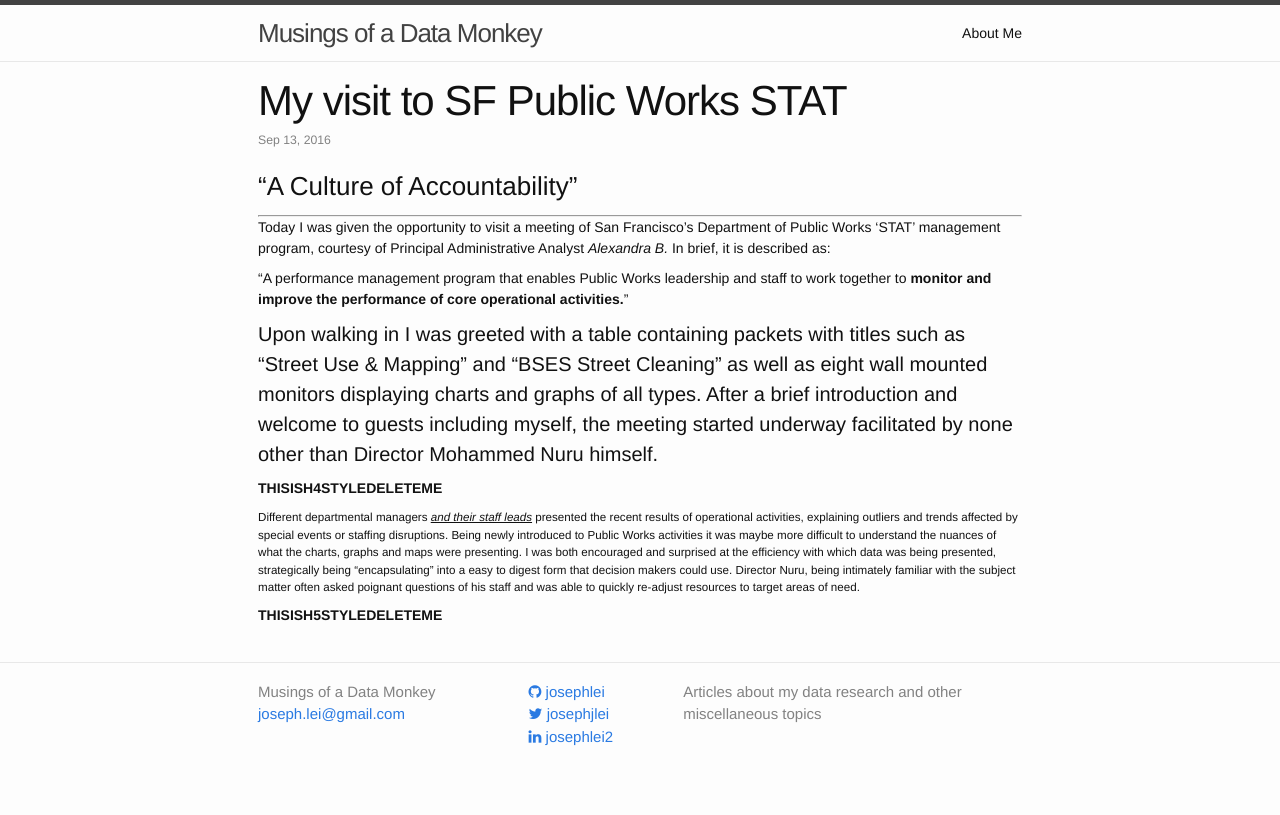
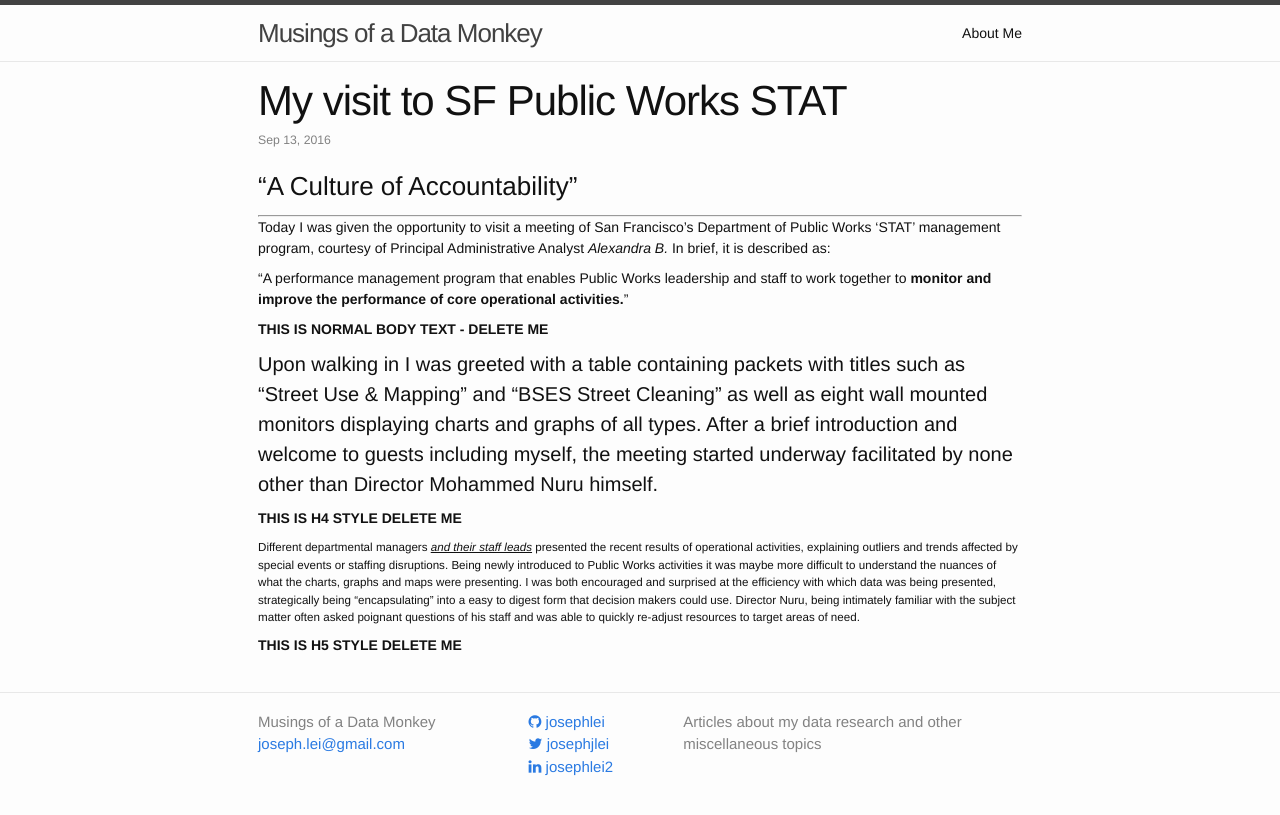
Before and after one commit to josephlei/jjl-website, a Jekyll site: the page built from _posts/2016-09-13-sfpwstat.markdown, in a window 1280 px wide. Shown: the top 815 px of the page. Built offline with Jekyll 4.4.1, drawn with Linux system fonts in a browser that asks for light colours; nearby versions of some CDN libraries.

Commit message:
STYLE TESTING

```diff
--- a/_posts/2016-09-13-sfpwstat.markdown
+++ b/_posts/2016-09-13-sfpwstat.markdown
@@ -7,6 +7,8 @@ published: true
 ---
 
 ### "A Culture of Accountability"
+
+
 ***
 
 
@@ -14,11 +16,12 @@ Today I was given the opportunity to visit a meeting of San Francisco's Departme
 
 "A performance management program that enables Public Works leadership and staff to work together to **monitor and improve the performance of core operational activities.**"
 
+**THIS IS NORMAL BODY TEXT - DELETE ME**
 
 #### Upon walking in I was greeted with a table containing packets with titles such as "Street Use & Mapping" and "BSES Street Cleaning" as well as eight wall mounted monitors displaying charts and graphs of all types. After a brief introduction and welcome to guests including myself, the meeting started underway facilitated by none other than Director Mohammed Nuru himself.
 
-**THISISH4STYLEDELETEME**
+**THIS IS H4 STYLE DELETE ME**
 
 ##### Different departmental managers *<u>and their staff leads</u>* presented the recent results of operational activities, explaining outliers and trends affected by special events or staffing disruptions. Being newly introduced to Public Works activities it was maybe more difficult to understand the nuances of what the charts, graphs and maps were presenting.  I was both encouraged and surprised at the efficiency with which data was being presented, strategically being "encapsulating" into a easy to digest form that decision makers could use. Director Nuru, being intimately familiar with the subject matter often asked poignant questions of his staff and was able to quickly re-adjust resources to target areas of need.
 
-**THISISH5STYLEDELETEME**
+**THIS IS H5 STYLE DELETE ME**
```
